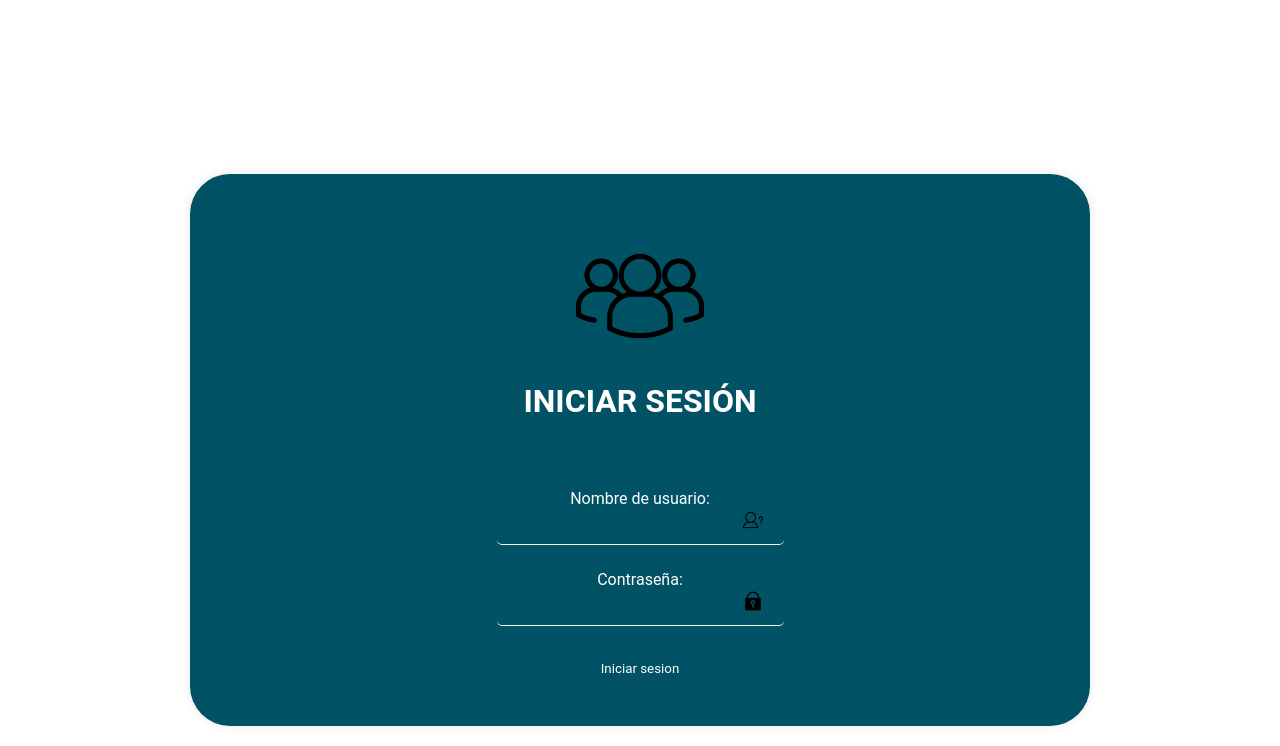
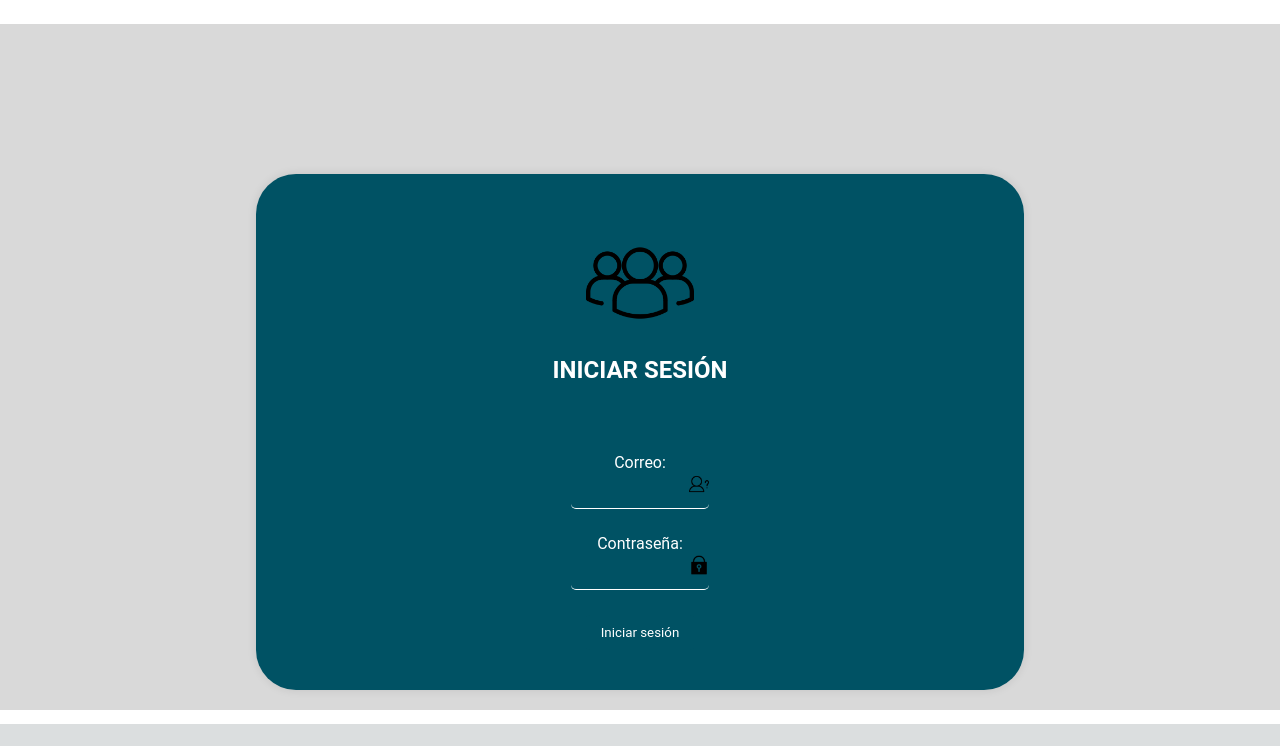
Before and after one commit to B4ZU27/Dogeaway_ingSoft, a Django app: page /login/ in a window 1280 px wide. Shown: the part 76-822 px from the top of the page. After the commit the page ends 800 px from the top, so only its background shows below. Run offline with Django 4.2, Linux system fonts and the light colour scheme.

Commit message:
Responsive y modificaciones al login
Le movi a algunas cosas del login para que fuera responsive y arregle los enlaces

```diff
--- a/main_app/templates/Login.html
+++ b/main_app/templates/Login.html
@@ -11,7 +11,7 @@
             background-color: #005264;
             padding: 40px;
             border-radius: 40px;
-            width: 900px;
+            width: 60%;
             height: auto;
             margin: 20px auto;
             box-shadow: 0px 0px 10px rgba(0, 0, 0, 0.1);
@@ -25,6 +25,7 @@
         }
 
         .login {
+            background-color: #D9D9D9;
             display: flex;
             flex-direction: column;
             align-items: center;
@@ -32,7 +33,7 @@
         }
 
         .login > img {
-            width: 5%;
+            width: 100%;
             height: auto;
             margin-bottom: 20px;
         }
@@ -42,7 +43,7 @@
             flex-direction: column;
             align-items: center;
             margin-bottom: 15px;
-            position: relative; /* Para posicionar las imágenes */
+            position: relative;
         }
 
         .input-container label {
@@ -51,8 +52,8 @@
         }
 
         .input-container input {
-            width: 35%;
-            padding: 8px 30px 8px 8px; /* Agregado padding derecho para la imagen */
+            width: 20%;
+            padding: 8px 30px 8px 8px;
             box-sizing: border-box;
             border: none;
             border-bottom: 1px solid white;
@@ -63,13 +64,12 @@
 
         .input-container .icon {
             position: absolute;
-            right: 35%;
+            right: 40%;
             top: 50%;
             transform: translateY(-50%);
             width: 20px;
             height: auto;
         }
-
 
         .icon img {
             width: 100%;
@@ -91,11 +91,22 @@
             background-color: #BD7219;
             border-radius: 50px;
         }
+
+        h1 {
+            font-size: 1.5em;
+        }
+
+        @media only screen and (max-width: 1200px) {
+            form {
+                width: 80%;
+            }
+        }
+
     </style>
 {% endblock estilos_adicionales %}
 
 {% block content %}
-<div style="margin-top: 100px"></div>
+    <div style="margin-top: 100px"></div>
     <div class="login">
         <form method="post">
             <img src="{% static 'imagenes/login/login.png' %}" alt="" width="20%">
@@ -103,7 +114,7 @@
             {% csrf_token %}
 
             <div class="input-container">
-                <label for="id_username">Nombre de usuario:</label>
+                <label for="id_username">Correo:</label>
                 <div class="icon">
                     <img src="{% static 'imagenes/login/user.png' %}" alt="">
                 </div>
@@ -118,7 +129,7 @@
                 {{ form.password }}
             </div>
 
-            <button type="submit">Iniciar sesion</button>
+            <button type="submit">Iniciar sesión</button>
         </form>
     </div>
 
--- a/main_app/templates/layouts/base.html
+++ b/main_app/templates/layouts/base.html
@@ -7,13 +7,13 @@
     {% load static %}
     <link rel="stylesheet" href="{% static 'css/base.css' %}">
     {% block estilos_adicionales %}{% endblock %}
-    <title> {{ title }}</title>
+    <title>{{ title }}</title>
 </head>
 <body>
     <header>
         <nav>
             <div class="logo">
-                <a href="/">
+                <a href="{% url 'home' %}">
                     <img src="{% static 'imagenes/LOGO.png' %}" alt="Dogeway Logo">
                 </a>
             </div>
@@ -21,21 +21,18 @@
                 {% if user.is_authenticated %}
                     <li>Hola {{ user.username }}</li>
                     {% if mascota_seleccionada %}
-                        <li>Mascota Seleccionada: <a href="match/">{{ mascota_seleccionada.nombre }}</a></li>
+                        <li>Mascota Seleccionada: <a href="{% url 'Match' %}">{{ mascota_seleccionada.nombre }}</a></li>
                         <!-- Puedes mostrar más información aquí según sea necesario -->
                     {% endif %}
                     <li><a href="{% url 'logout' %}?next={% url 'home' %}" id="logout-link">Cerrar sesión</a></li>
                 {% else %}
-                    <li><a href="login/">Iniciar sesión</a></li>
-                    <li><a href="signup/">Crear cuenta</a></li>
+                    <li><a href="{% url 'login' %}">Iniciar sesión</a></li>
+                    <li><a href="{% url 'signup' %}">Crear cuenta</a></li>
                 {% endif %}
-                <li><a href="lista/">Lista de Usuarios</a></li>
+                <li><a href="{% url 'lista de usuarios' %}">Lista de Usuarios</a></li>
             </ul>
         </nav>
     </header>
-
-    <div class="content">
-        {% block content %}{% endblock content%}
-    </div>
+    {% block content %}{% endblock %}
 </body>
 </html>
--- a/main_app/views.py
+++ b/main_app/views.py
@@ -6,6 +6,7 @@ from django.contrib.auth import authenticate, login
 from django.http import HttpResponse
 from .models import Usuario, Mascota
 from .forms import UserForm, LoginForm, MascotaForm, PreferenciasForm, ImagenMascotaForm
+from django.urls import reverse
 
 # Create your views here.
 def hello(request):
@@ -40,7 +41,7 @@ def user_login(request):
         if form.is_valid():
             user = form.get_user()
             login(request, user)
-            return redirect('mascotas/') #Agregar la direccion del HOME LOGEADO
+            return redirect('mascotas_usuario')  # Corregir a 'login' si esa es tu URL de inicio de sesión
     else:
         form = LoginForm()
     return render(request, 'Login.html', {'form': form})
```
